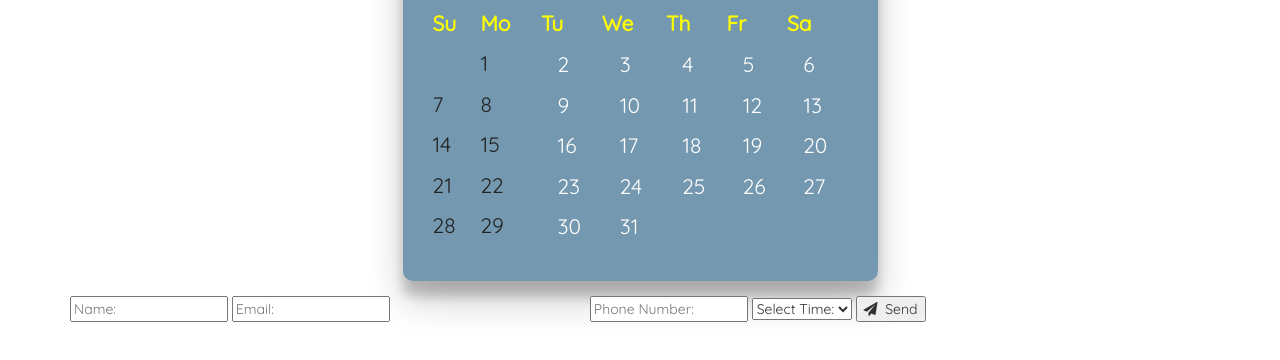
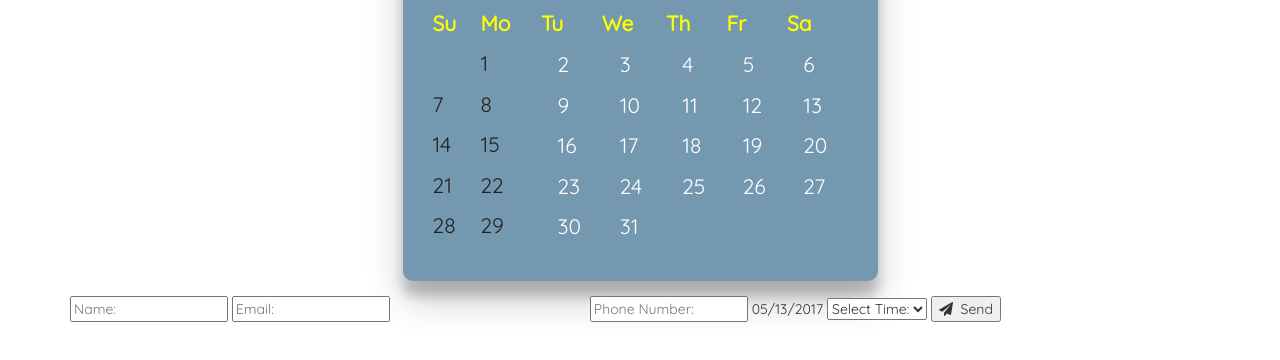
Before and after one commit to jmanock/Liability, a website: page app/index.html in a window 1280 px wide. Both pictures are taken after a click on the element "13". Shown: the part 330-690 px from the top of the page. Drawn offline with nearby package versions, Linux system fonts and the light colour scheme; files that its build step writes are made by us from their sources.

Commit message:
working on this problem could be the death of me

```diff
--- a/app/index.html
+++ b/app/index.html
@@ -57,7 +57,7 @@
         <input type="email" placeholder='Email:' class='email' name='email'>
         <span id='email-invalid' style='visibility:hidden'>Must be a valid email address</span>
         <input type="number" placeholder='Phone Number:' class='phone' required name='PhoneNumber'>
-        <!-- <span name='Date' class='date' id='Date'></span> -->
+        <span class='date'></span>
         <select name="Time" required>
           <option value="" disabled selected>Select Time:</option>
           <option value="10">10:00am</option>
--- a/app/scripts/main.js
+++ b/app/scripts/main.js
@@ -14,19 +14,21 @@ document.addEventListener('DOMContentLoaded', function(){
       e.preventDefault();
       var date = $(this).val();
       $('form').show();
-      // $('.date').text(date);
-      // $('.phone').append('<input name="date" class="date" value='+date+'>');
-      $('.phone').append('<h1>HelloFriend</h1>');
+       $('.date').text(date);
+       // Maybe add class remove class?
+      $('.phone').append('<input name="Date" class="date" value='+date+'>');
+
+
       getData(date);
     });// End `Change`
   });// End `Ready`
 });// End `Event Listener`
 function getData(date){
   var elements = document.getElementById('BookNow').elements;
-  console.log(elements);
+
 
   var fields = Object.keys(elements).map(function(k){
-
+    console.log(elements[k].name, elements[k].value);
     if(elements[k].name !== undefined){
       return elements[k].name;
     }else if(elements[k].length > 0){
```
